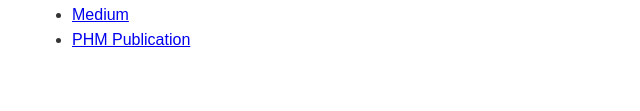
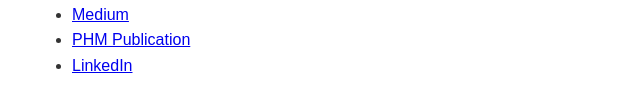
Before and after one commit to apclypsr/apclypsr.github.io, a plain HTML site: page index.html in a window 1280 px wide. Shown: the part 2109-2220 px from the top of the page, 208-848 px from the left. Before the commit the page ends 2198 px from the top, so only its background shows below. Drawn offline with Linux system fonts and the light colour scheme.

Commit message:
Update index.html

```diff
--- a/index.html
+++ b/index.html
@@ -105,6 +105,7 @@
         <li><a href="https://patents.justia.com/patent/11549865">Patent #3, actuating on a machine remotely</a>
         <li><a href="https://lou-zhang.medium.com/">Medium</a>
         <li><a href="https://papers.phmsociety.org/index.php/phmconf/article/view/806/phmc_19_806">PHM Publication</a>
+        <li><a href="https://www.linkedin.com/in/lou-zhang-3234bb20/">LinkedIn</a>
         </li>
 
     </section>
```
